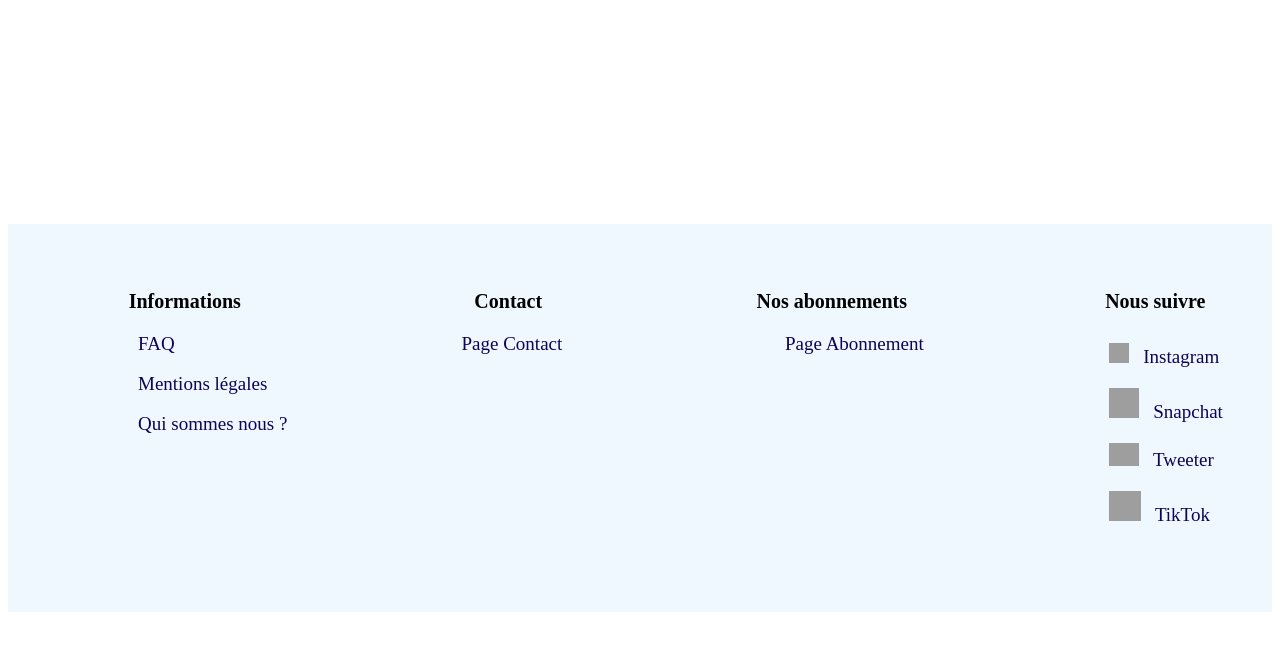
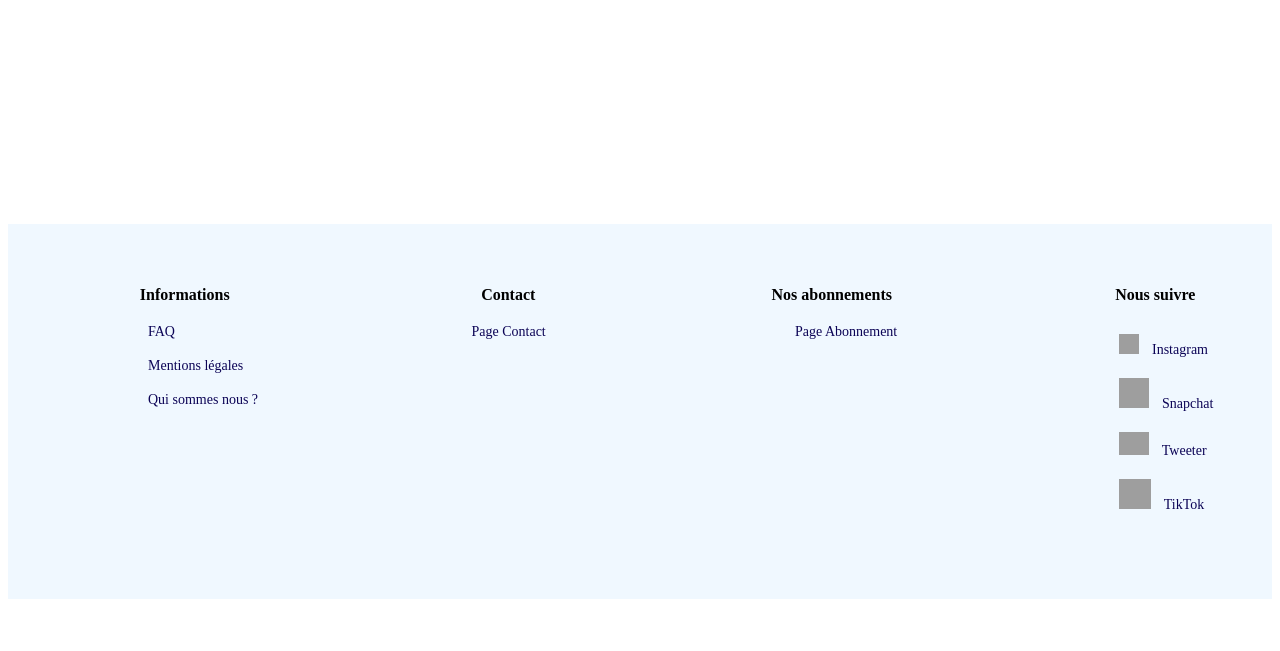
Before and after one commit to Nawel08/Site-Web, a PHP site: page /footer.html in a window 1280 px wide. Shown: the top 651 px of the page. Run offline with PHP 8.4, Linux system fonts and the light colour scheme; grey boxes are pictures that could not be loaded.

Commit message:
Update footer.css

```diff
--- a/footer.css
+++ b/footer.css
@@ -12,11 +12,13 @@
 
 /* On sélectionne les li */
 li {
-	margin-left: 450px; /* Marge à gauche */
+	margin-left: 50px; /* Marge à gauche */
 	margin: 0; /* Réinitialiser toutes les marges */
 	color: #0C0456; /* Couleur du texte */
 	text-decoration: none; /* Pas de décoration de texte */
-	font-size: 19px; /* Taille de police */
+	font-size: 14px; /* Taille de police */
+	margin-left: 50px; /* Marge à gauche */
+
 }
 
 /* On sélectionne les ul */
@@ -25,7 +27,7 @@ ul {
 	padding: 0; /* Réinitialiser la marge intérieure */
 	margin: 0; /* Réinitialiser toutes les marges */
 	text-align: left; /* Alignement du texte à gauche */
-	margin-left: 130px; /* Marge à gauche */
+	margin-left: 90px; /* Marge à gauche */
 }
 
 /* On sélectionne les a */
@@ -42,7 +44,7 @@ a {
 
 /* On sélectionne les h3 qui appartiennent à la classe footer */
 .foot h3 {
-	font-size: 20px; /* Taille de police */
+	font-size: 16px; /* Taille de police */
 	margin-bottom: 20px; /* Marge inférieure */
 	margin-left: 60px; /* Marge à gauche */
 	color: black; /* Couleur du texte */
```
